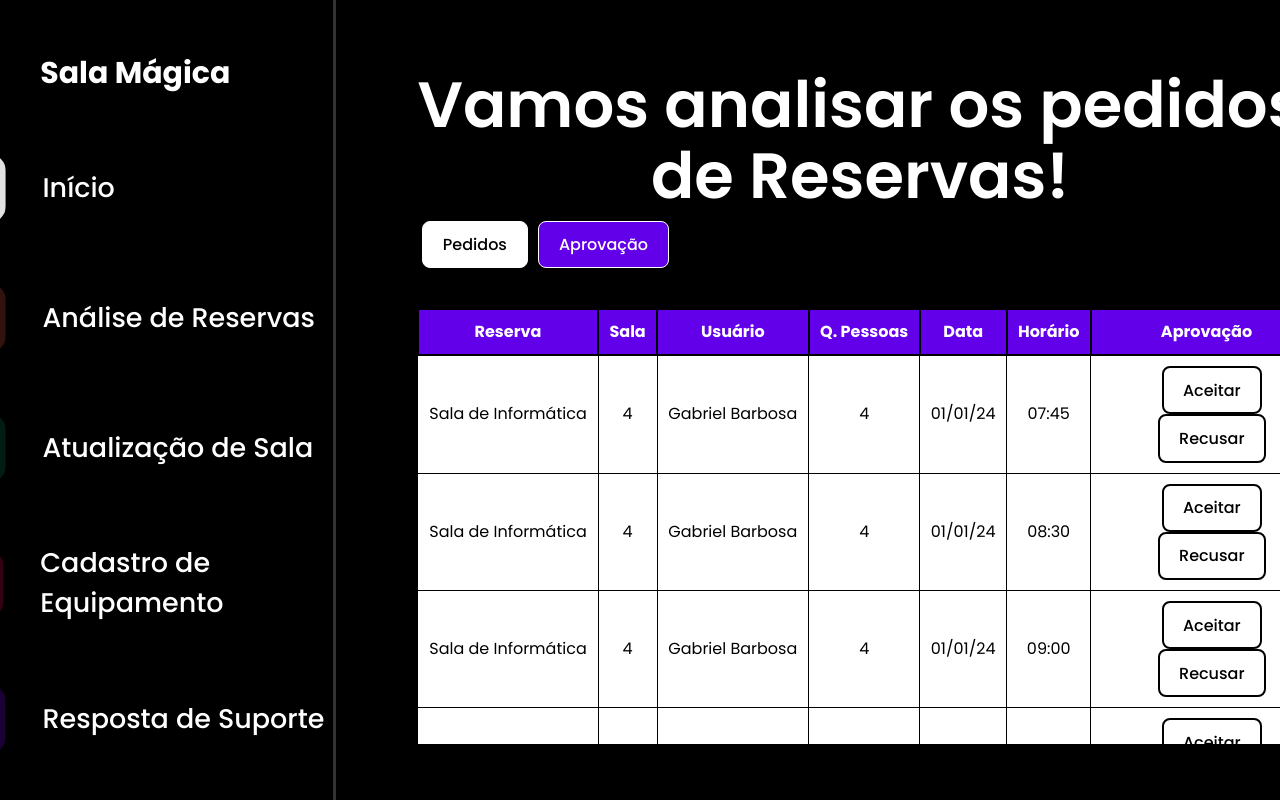
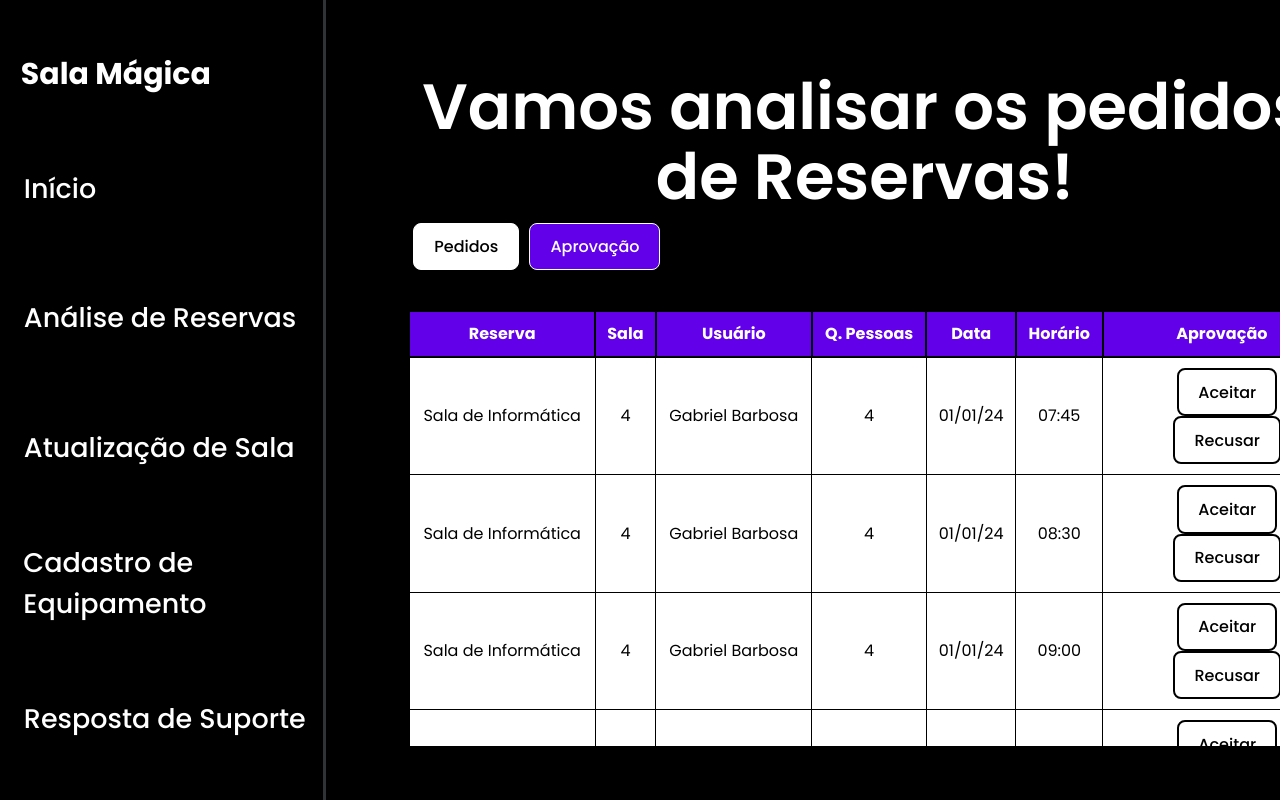
Before and after one commit to JoaoMotaSilva10/SalaMagicaFront, a React (Vite) app: page /Reservas in a window 1280 px wide. Shown: the top 800 px of the page. Built offline with nearby package versions, Linux system fonts and the light colour scheme.

Commit message:
mini ajuste

```diff
--- a/src/AnaliseReservas/Reservas.css
+++ b/src/AnaliseReservas/Reservas.css
@@ -1,7 +1,7 @@
 .reservations-container {
     text-align: center;
     padding: 20px;
-    width: 147vh;
+    width: 152vh;
   }
 
   .tabs {
@@ -130,6 +130,7 @@
     font-size: 1rem;
     background-color: white;
     margin-right: 1%;
+    color: black;
   }
   .search-input2 {
     width: 8%;
@@ -139,6 +140,7 @@
     font-size: 1rem;
     background-color: white;
     margin-right: 1%;
+    color: black;
   }
   .search-input3 {
     width: 17%;
@@ -148,6 +150,7 @@
     font-size: 1rem;
     background-color: white;
     margin-right: 1%;
+    color: black;
   }
   .search-input4 {
     width: 22%;
@@ -157,6 +160,7 @@
     font-size: 1rem;
     background-color: white;
     margin-right: 1%;
+    color: black;
   }
   .search-input5 {
     width: 12%;
@@ -166,6 +170,7 @@
     font-size: 1rem;
     background-color: white;
     margin-right: 1%;
+    color: black;
   }
   .search-input6 {
     width: 17%;
@@ -174,6 +179,7 @@
     border: 1px solid #ddd;
     font-size: 1rem;
     background-color: white;margin-right: 1%;
+    color: black;
   }
 
   .search-input::placeholder {
```
